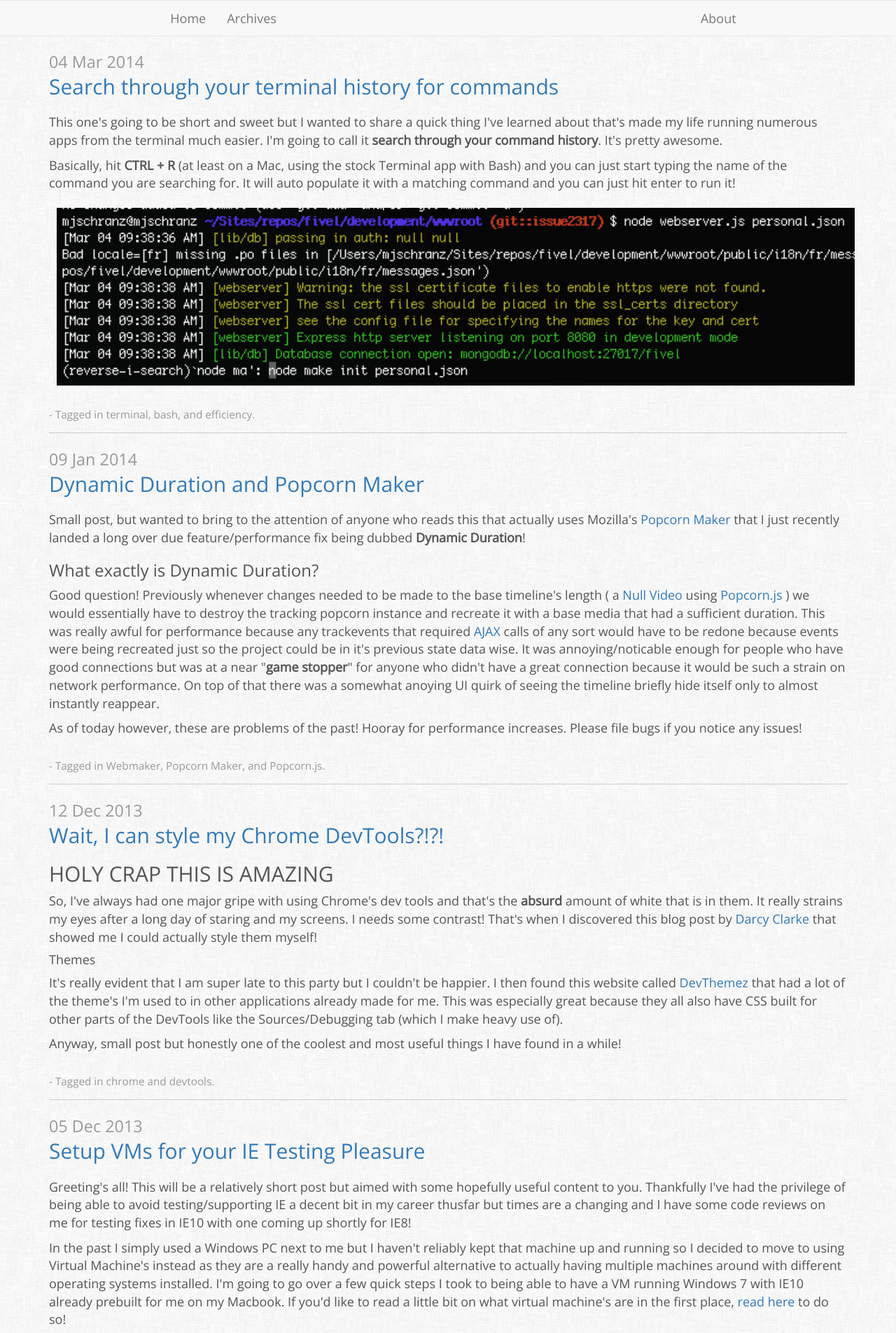
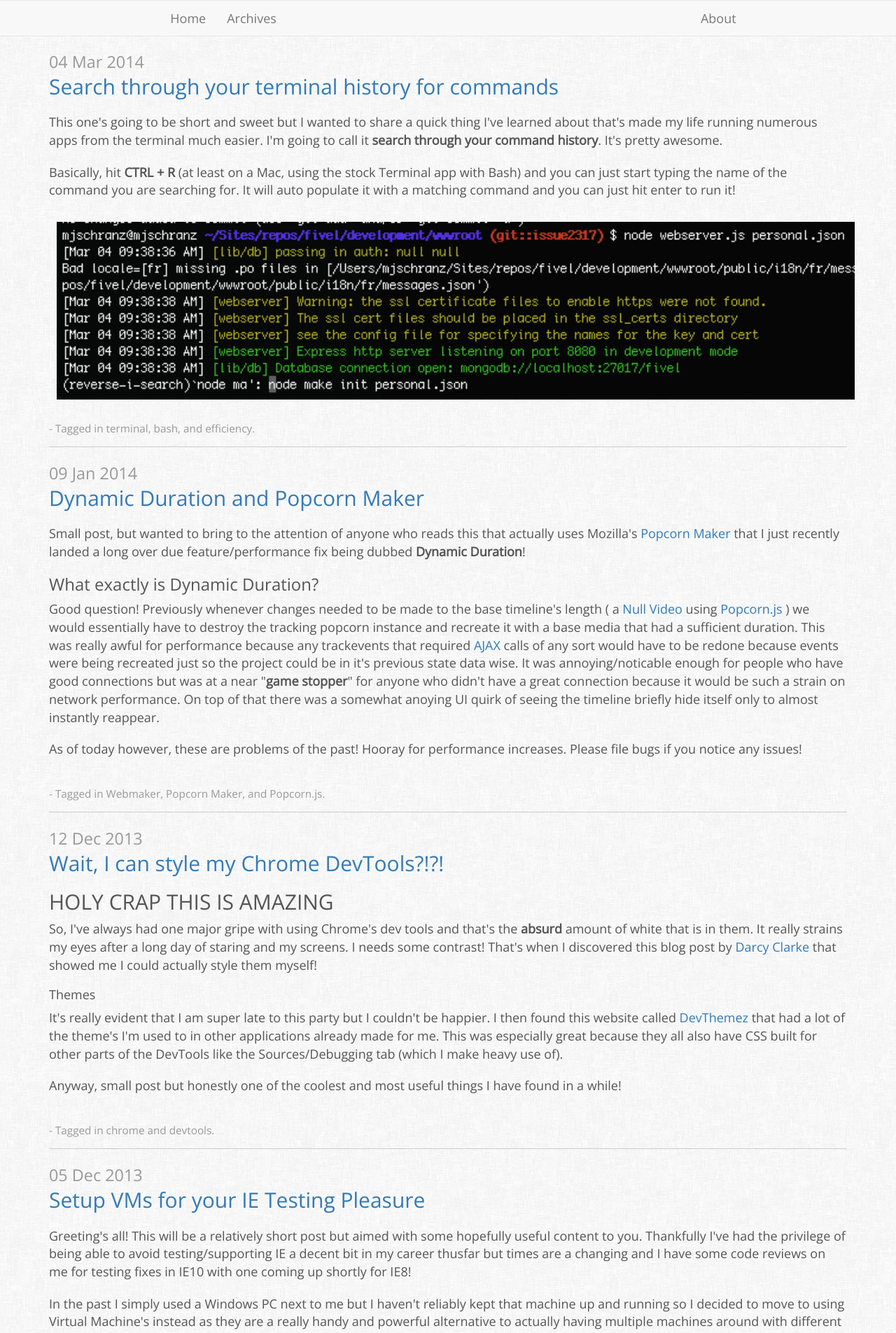
Before and after one commit to mjschranz/mjschranz.github.io, a Jekyll site: the page built from index.html, in a window 1280 px wide. Shown: the top 1905 px of the page at 70% size. Built offline with Jekyll 4.4.1, drawn with Linux system fonts in a browser that asks for light colours; Markdown is read by kramdown in place of the engine named in the settings; the list of posts is cut into pages by our own code.

Commit message:
Add more spacing to paragraphs

```diff
--- a/assets/css/styles.css
+++ b/assets/css/styles.css
@@ -103,3 +103,7 @@
   margin: 1%;
   width: 100%;
 }
+
+p {
+  margin: 0 0 20px;
+}
```
